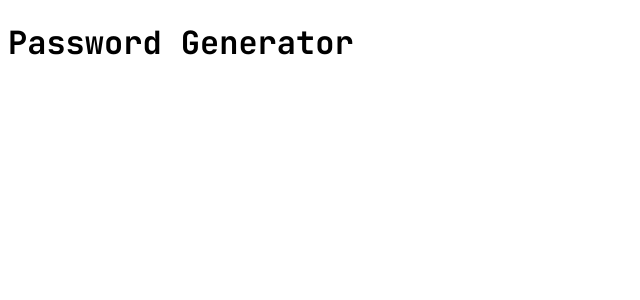
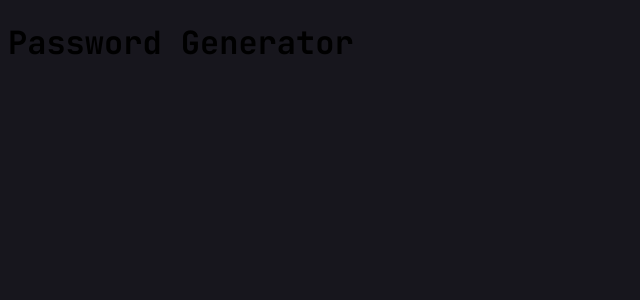
Before and after one commit to MatildaMared/practice__password-generator, a React (Vite) app: page / in a window 1280 px wide. Shown: the top 300 px of the page, without its empty margins (0-640 px from the left). Built offline with nearby package versions, Linux system fonts and the light colour scheme.

Commit message:
add css variables

```diff
--- a/src/main.tsx
+++ b/src/main.tsx
@@ -2,10 +2,12 @@ import React from "react";
 import ReactDOM from "react-dom/client";
 import App from "./App";
 import GlobalStyles from "./styles/globalStyles";
+import Variables from "./styles/variables";
 
 ReactDOM.createRoot(document.getElementById("root") as HTMLElement).render(
 	<React.StrictMode>
 		<GlobalStyles/>
+		<Variables />
 		<App/>
 	</React.StrictMode>
 );
--- a/src/styles/globalStyles.ts
+++ b/src/styles/globalStyles.ts
@@ -8,6 +8,7 @@ const GlobalStyles = createGlobalStyle`
   }
 
   body {
+    background-color: var(--color-background);
     font-family: "JetBrains Mono", monospace;
   }
 `;
--- /dev/null
+++ b/src/styles/variables.ts
@@ -0,0 +1,12 @@
+import {createGlobalStyle} from "styled-components";
+
+const Variables = createGlobalStyle`
+  :root {
+    --color-background: hsla(250, 14%, 10%, 1.0);
+    --color-background-lighter: hsla(247, 11%, 15%, 1.0);
+    --color-text: hsla(252, 11%, 91%, 1.0);
+    --color-text-darker: hsla(251, 9%, 53%, 1.0);
+  }
+`;
+
+export default Variables;
```
